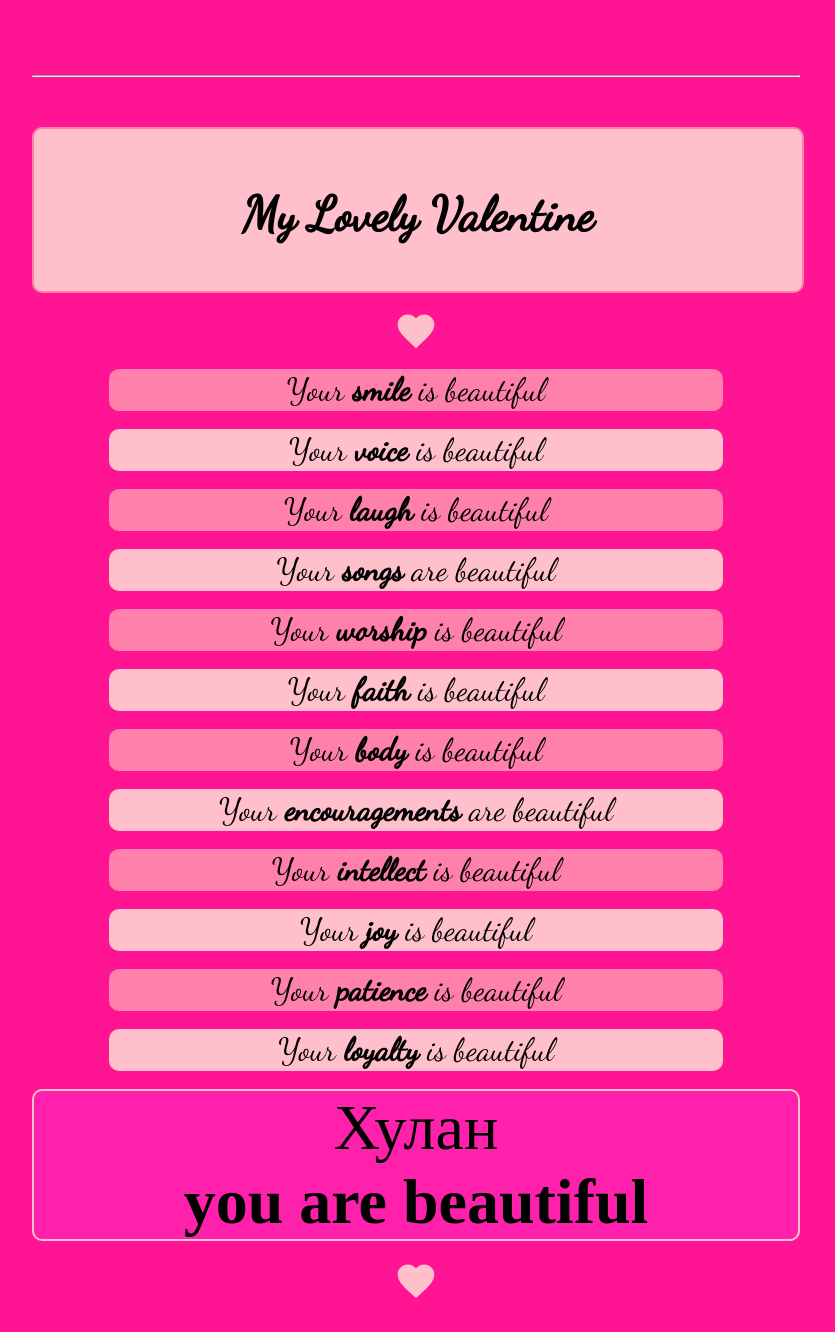
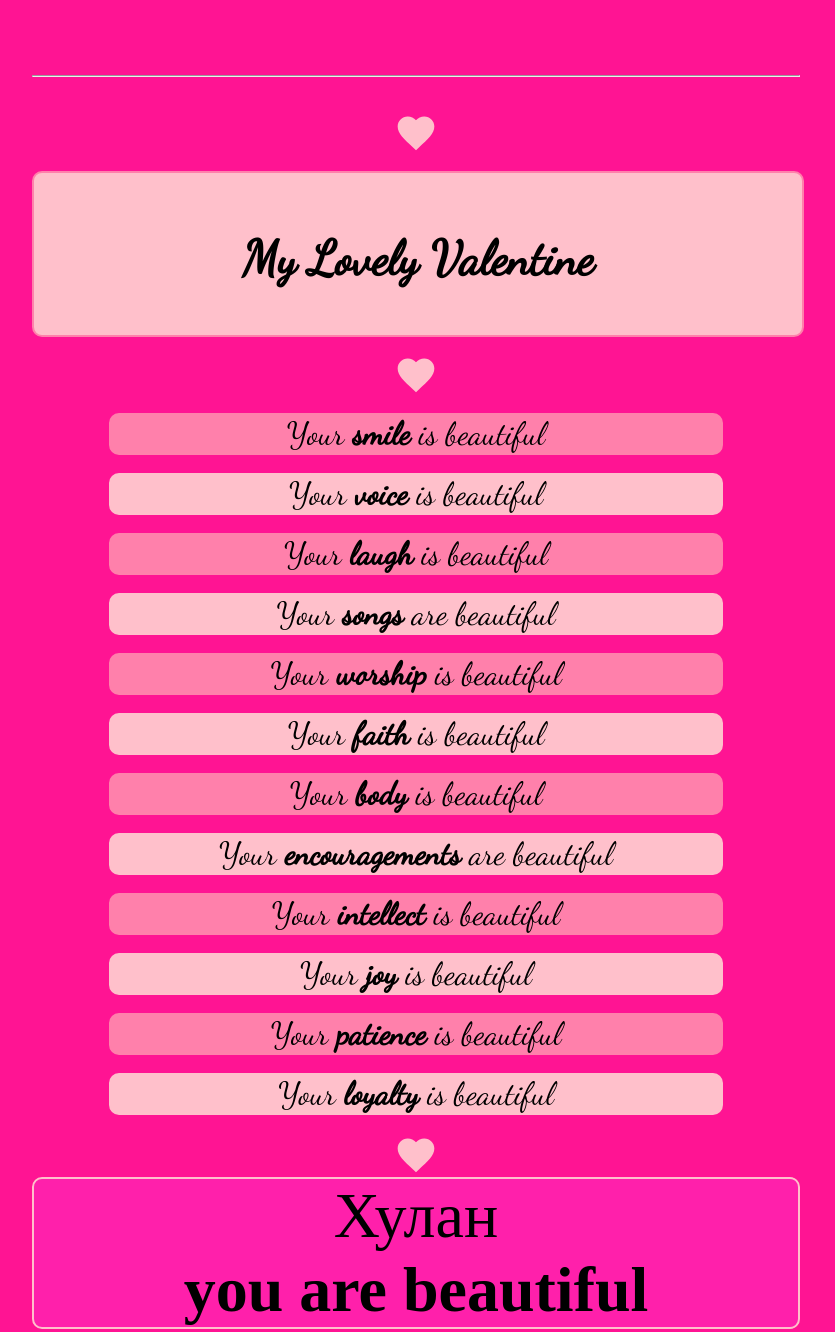
Before and after one commit to sevr/214, a plain HTML site: page index.html in a window 1280 px wide. Shown: the part 607-1939 px from the top of the page, without its empty margins (224-1059 px from the left). Before the commit the page ends 1918 px from the top, so only its background shows below. Drawn offline with Linux system fonts and the light colour scheme.

Commit message:
Update index.html

```diff
--- a/index.html
+++ b/index.html
@@ -92,6 +92,11 @@ border: 2px solid pink;
 
 <br>
 
+
+    <svg width="44" height="44" viewBox="0 0 24 24">
+  <path d="M12,21.35L10.55,20.03C5.4,15.36 2,12.27 2,8.5C2,5.41 4.42,3 7.5,3C9.24,3 10.91,3.81 12,5.08C13.09,3.81 14.76,3 16.5,3C19.58,3 22,5.41 22,8.5C22,12.27 18.6,15.36 13.45,20.03L12,21.35Z" fill="pink" ></path>
+</svg>
+
 <DIV CLASS=main>
   <b><br>
 My Lovely Valentine
@@ -168,6 +173,9 @@ My Lovely Valentine
       </div>
  <br>
 
+      <svg width="44" height="44" viewBox="0 0 24 24">
+  <path d="M12,21.35L10.55,20.03C5.4,15.36 2,12.27 2,8.5C2,5.41 4.42,3 7.5,3C9.24,3 10.91,3.81 12,5.08C13.09,3.81 14.76,3 16.5,3C19.58,3 22,5.41 22,8.5C22,12.27 18.6,15.36 13.45,20.03L12,21.35Z" fill="pink" ></path>
+</svg>
 
       <DIV CLASS=main16>
       Хулан
```
